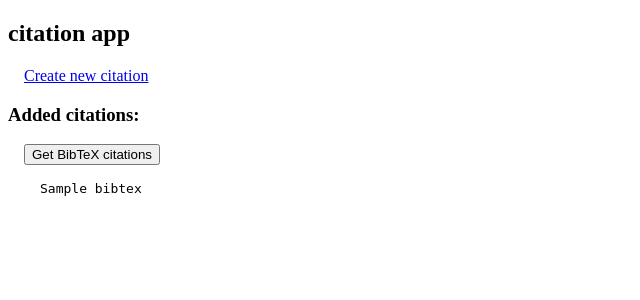
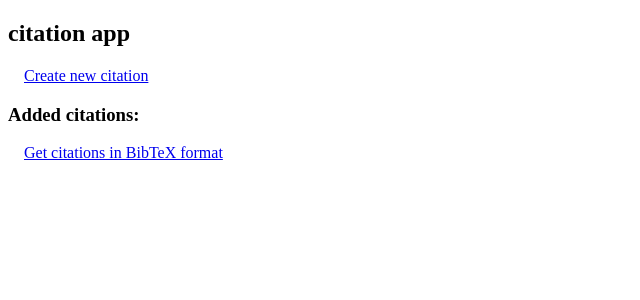
Before and after one commit to matiashei/miniprojekti, a Flask app: template src/templates/index.html in a window 1280 px wide. Shown: the top 300 px of the page, without its empty margins (0-640 px from the left). Run offline with Flask 3, Linux system fonts and the light colour scheme; the template is opened without the code that fills it: most values are stand-ins (such as "Sample title", 1, 10 or a date in 2020).

Commit message:
Add new page for bibtex and copy button

```diff
--- a/src/app.py
+++ b/src/app.py
@@ -143,14 +143,14 @@ def delete_citations():
             return redirect("/")
     return redirect("/")
 
-@app.route("/", methods=["GET","POST"])
+@app.route("/bibtex", methods=["GET","POST"])
 def get_bibtex():
     bibtex_results = []
-    if request.method == "POST":
-        for citation in get_all_citations():
-            bibtex = get_bibtex_citation(citation.id)
-            bibtex_results.append(bibtex)
-    return render_template("index.html", bibtex_results=bibtex_results, book_citations=get_all_citations())
+    for citation in get_all_citations():
+        bibtex = get_bibtex_citation(citation.id)
+        bibtex_results.append(bibtex)
+
+    return render_template("bibtex.html", bibtex_results=bibtex_results)
 
 
 # testausta varten oleva reitti
--- a/src/templates/index.html
+++ b/src/templates/index.html
@@ -68,20 +68,7 @@ citation app
 
 {% endif %}
 <div>
-  <form action="/" method="POST">
-    <button type="submit">Get BibTeX citations</button>
-  </form>
-</div>
-
-<div>
-  <div id="bibtex_output">
-    {% if bibtex_results %}
-      {% for bibtex in bibtex_results %}
-          <pre>{{ bibtex }}</pre>
-      {% endfor %}
-    {% endif %}
-  </div>
-
+  <a href="/bibtex">Get citations in BibTeX format</a>
 </div>
 
 {% endblock %}
```
Also changed, not shown: src/templates/bibtex.html (added, +19 -0 lines).
